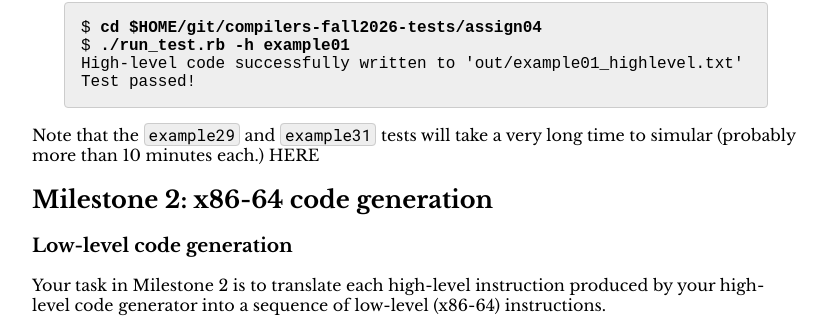
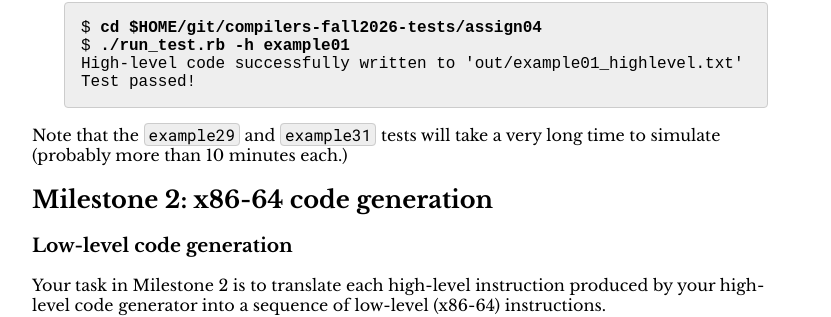
Before and after one commit to jhucompilers/fall2026, a Jekyll site: the page built from assign/assign04.md, in a window 1280 px wide and 900 px high, scrolled down 10342 px. Shown: the part 135-452 px from the top of the window, without its empty margins (224-1055 px from the left). Built offline with Jekyll 4.4.1, drawn with Linux system fonts in a browser that asks for light colours.

Commit message:
fix typo, remove HERE marker

```diff
--- a/assign/assign04.md
+++ b/assign/assign04.md
@@ -557,8 +557,7 @@ Test passed!
 </pre></div>
 
 Note that the `example29` and `example31` tests will take a very
-long time to simular (probably more than 10 minutes each.)
-HERE
+long time to simulate (probably more than 10 minutes each.)
 
 ## Milestone 2: x86-64 code generation
 
```
